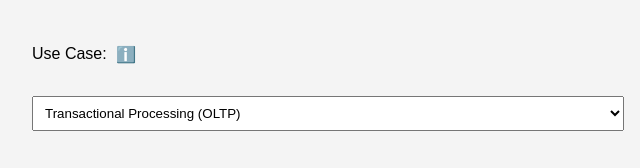
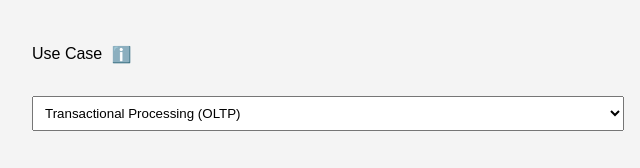
Before and after one commit to MicrosoftCloudEssentials-LearningHub/Azure-Databases-Purview-Advisor, a plain HTML site: page tool/web-app/index.html in a window 1280 px wide. Shown: the part 1477-1645 px from the top of the page, 0-640 px from the left. Drawn offline with Linux system fonts and the light colour scheme.

Commit message:
cleaning

```diff
--- a/tool/web-app/index.html
+++ b/tool/web-app/index.html
@@ -94,7 +94,7 @@
                     <option value=">500 USD">More than 500 USD</option>
                 </select>
 
-                <label for="use-case">Use Case:
+                <label for="use-case">Use Case
                     <span class="info-icon" tabindex="0" data-tooltip="Choose the main purpose of the database you are selecting. For instance, OLTP is used for transactional systems, while OLAP is for analytics.">ℹ️</span>
                 </label>
                 <select id="use-case" name="use-case" required>
```
